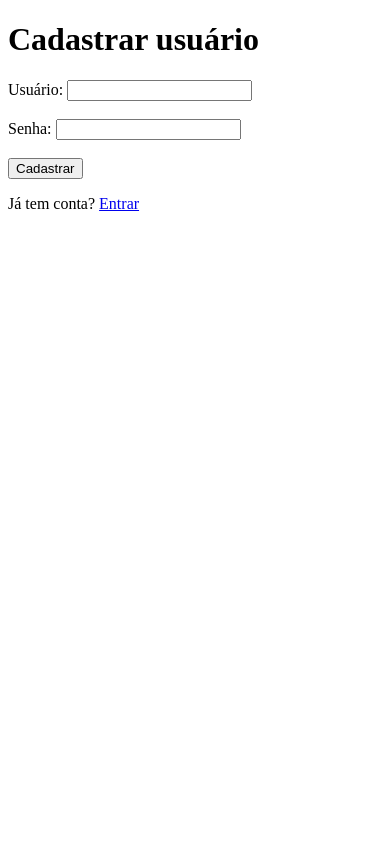
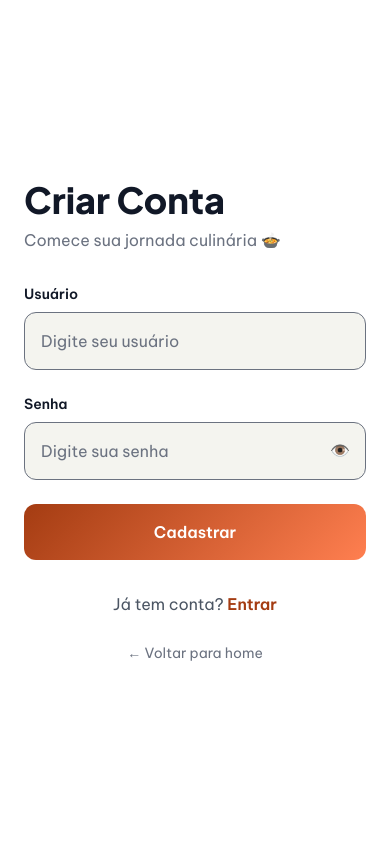
Before and after one commit to Pedro-hxm/wsBackend-Fabrica26.1, a Django app: page /cadastro/ in a window 390 px wide. Run offline with Django 5.2, Linux system fonts and the light colour scheme; some libraries are stand-ins or nearby versions.

Commit message:
:ok_hand: style: atualizar a tela cadastro.html

```diff
--- a/recipes/templates/recipes/cadastro.html
+++ b/recipes/templates/recipes/cadastro.html
@@ -1,32 +1,149 @@
 <!DOCTYPE html>
 <html lang="pt-BR">
 <head>
-    <meta charset="UTF-8">
-    <meta name="viewport" content="width=device-width, initial-scale=1.0">
-    <title>Cadastro</title>
+    <meta charset="UTF-8" />
+    <meta name="viewport" content="width=device-width, initial-scale=1" />
+    <title>Cadastro | Recipe Book App</title>
+
+    <script src="https://cdn.tailwindcss.com?plugins=forms"></script>
+    <link href="https://fonts.googleapis.com/css2?family=Plus+Jakarta+Sans:wght@400;600;700;800&family=Be+Vietnam+Pro:wght@400;500;600&display=swap" rel="stylesheet" />
+
+    <script>
+        tailwind.config = {
+            theme: {
+                extend: {
+                    colors: {
+                        primary: "#a43c12",
+                        secondary: "#416743",
+                        background: "#fafaf5",
+                        soft: "#f4f4ef",
+                        errorBg: "#ffdad6",
+                        errorText: "#93000a",
+                    },
+                    fontFamily: {
+                        headline: ["Plus Jakarta Sans"],
+                        body: ["Be Vietnam Pro"],
+                    }
+                }
+            }
+        }
+    </script>
+
+    <style>
+        .editorial-gradient {
+            background: linear-gradient(135deg, #a43c12 0%, #ff7f50 100%);
+        }
+    </style>
 </head>
-<body>
-    <h1>Cadastrar usuário</h1>
 
-    {% if erro %}
-        <p>{{ erro }}</p>
-    {% endif %}
+<body class="bg-background font-body text-gray-900">
 
-    <form method="post">
-        {% csrf_token %}
-        <label>Usuário:</label>
-        <input type="text" name="username" required>
+<main class="min-h-screen flex flex-col md:flex-row">
 
-        <br><br>
+    <!-- LADO ESQUERDO (IMAGEM) -->
+    <section class="hidden md:flex md:w-1/2 relative overflow-hidden">
+        <img
+            src="https://images.unsplash.com/photo-1490645935967-10de6ba17061"
+            class="absolute inset-0 w-full h-full object-cover"
+        >
+        <div class="absolute inset-0 bg-black/40"></div>
 
-        <label>Senha:</label>
-        <input type="password" name="password" required>
+        <div class="relative z-10 p-12 flex flex-col justify-end text-white">
+            <h1 class="text-5xl font-headline font-extrabold mb-4">
+                Recipe Book App
+            </h1>
+            <p class="text-lg">
+                Crie sua conta e comece a salvar suas receitas favoritas.
+            </p>
+        </div>
+    </section>
 
-        <br><br>
+    <!-- LADO DIREITO (FORMULÁRIO) -->
+    <section class="flex-1 flex items-center justify-center px-6 py-12 bg-white">
+        <div class="w-full max-w-md">
 
-        <button type="submit">Cadastrar</button>
-    </form>
+            <!-- TÍTULO -->
+            <h2 class="text-4xl font-headline font-extrabold mb-2">
+                Criar Conta
+            </h2>
+            <p class="text-gray-500 mb-8">
+                Comece sua jornada culinária 🍲
+            </p>
 
-    <p>Já tem conta? <a href="{% url 'login' %}">Entrar</a></p>
+            <!-- ERRO -->
+            {% if erro %}
+                <div class="mb-6 p-4 rounded-xl bg-errorBg text-errorText">
+                    {{ erro }}
+                </div>
+            {% endif %}
+
+            <!-- FORM -->
+            <form method="post" class="space-y-6">
+                {% csrf_token %}
+
+                <!-- USUÁRIO -->
+                <div>
+                    <label class="block text-sm font-semibold mb-2">Usuário</label>
+                    <input
+                        type="text"
+                        name="username"
+                        required
+                        class="w-full p-4 rounded-xl bg-soft focus:ring-2 focus:ring-primary outline-none"
+                        placeholder="Digite seu usuário"
+                    >
+                </div>
+
+                <!-- SENHA -->
+                <div>
+                    <label class="block text-sm font-semibold mb-2">Senha</label>
+                    <div class="relative">
+                        <input
+                            type="password"
+                            name="password"
+                            id="password"
+                            required
+                            class="w-full p-4 rounded-xl bg-soft focus:ring-2 focus:ring-primary outline-none"
+                            placeholder="Digite sua senha"
+                        >
+                        <button type="button" onclick="togglePassword()" class="absolute right-4 top-4 text-gray-500">
+                            👁️
+                        </button>
+                    </div>
+                </div>
+
+                <!-- BOTÃO -->
+                <button
+                    type="submit"
+                    class="w-full py-4 editorial-gradient text-white font-bold rounded-xl hover:opacity-90 transition"
+                >
+                    Cadastrar
+                </button>
+            </form>
+
+            <!-- LINK LOGIN -->
+            <p class="mt-8 text-center text-gray-600">
+                Já tem conta?
+                <a href="{% url 'login' %}" class="text-primary font-bold hover:underline">
+                    Entrar
+                </a>
+            </p>
+
+            <!-- VOLTAR -->
+            <div class="mt-6 text-center">
+                <a href="{% url 'home' %}" class="text-sm text-gray-500 hover:text-primary">
+                    ← Voltar para home
+                </a>
+            </div>
+        </div>
+    </section>
+</main>
+
+<script>
+function togglePassword() {
+    const input = document.getElementById("password");
+    input.type = input.type === "password" ? "text" : "password";
+}
+</script>
+
 </body>
 </html>
```
